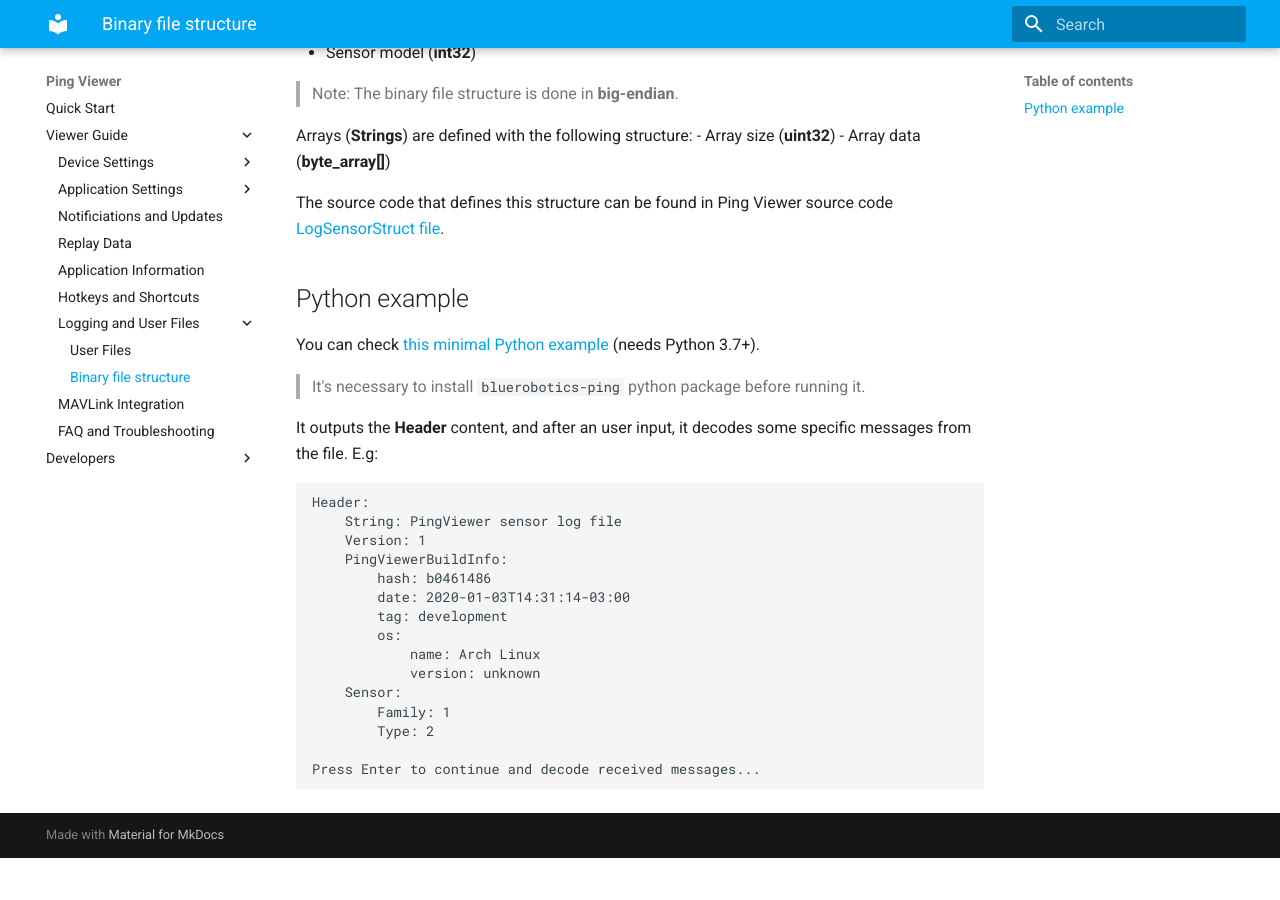
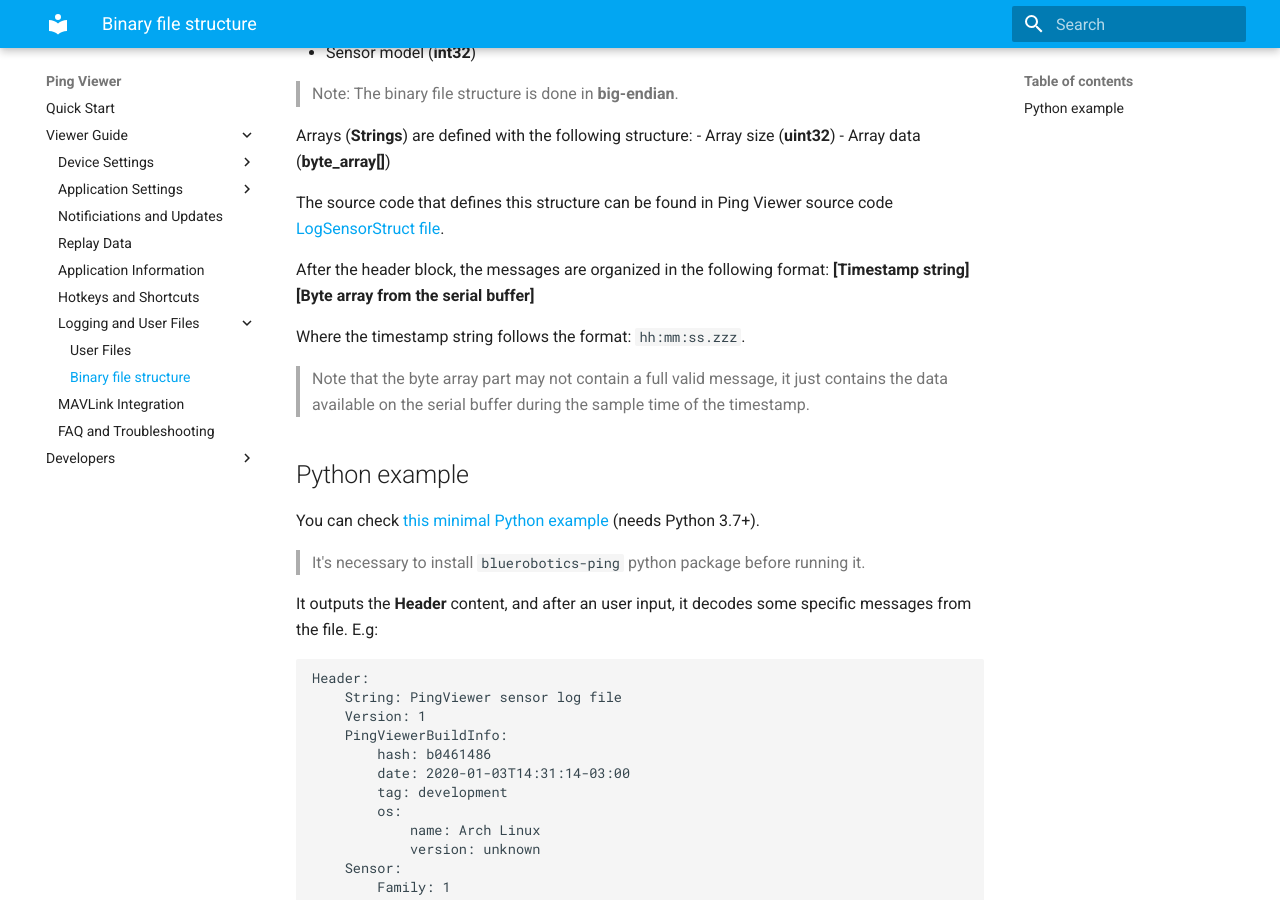
Before and after one commit to bluerobotics/ping-viewer, an MkDocs documentation site: the page built from docs/binary-structure.md, in a window 1280 px wide and 900 px high, scrolled down 543 px. Built offline with MkDocs 1.6.1 and Material for MkDocs 9.7.7, drawn with Linux system fonts in a browser that asks for light colours; before the commit the page ends 1401 px from its top, so only the background shows below that.

Commit message:
binary-structure: Add information about data organization after header structure
Signed-off-by: Patrick José Pereira <patrickelectric@gmail.com>

```diff
--- a/docs/binary-structure.md
+++ b/docs/binary-structure.md
@@ -21,6 +21,12 @@
   - Array data (**byte_array[]**)
 
 The source code that defines this structure can be found in Ping Viewer source code [LogSensorStruct file](https://github.com/bluerobotics/ping-viewer/blob/master/src/link/logsensorstruct.cpp).
+
+After the header block, the messages are organized in the following format: **[Timestamp string][Byte array from the serial buffer]**
+
+Where the timestamp string follows the format: `hh:mm:ss.zzz`.
+
+> Note that the byte array part may not contain a full valid message, it just contains the data available on the serial buffer during the sample time of the timestamp.
 
 ## Python example
 
```
